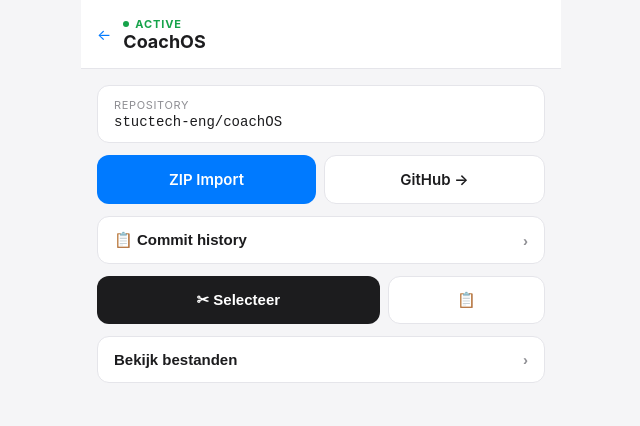
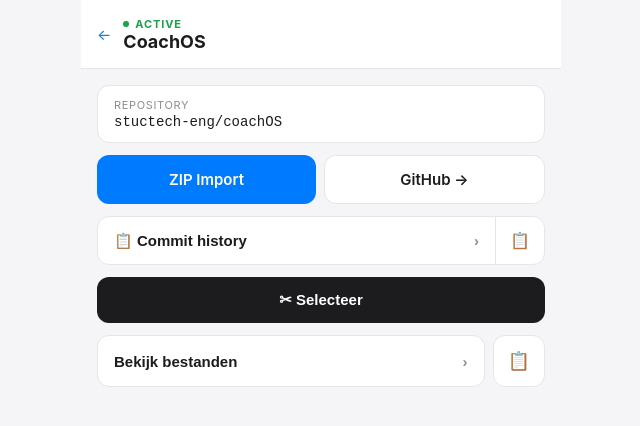
Before and after one commit to stuctech-eng/codesync, a Next.js app: page /projects/coachos in a window 1280 px wide. Shown: the top 426 px of the page, without its empty margins (319-959 px from the left). Built offline with nearby package versions, Linux system fonts and the light colour scheme.

Commit message:
codesync feature — v1.0.173 — 5 jul 2026, 19:50

```diff
--- a/app/projects/[slug]/page.tsx
+++ b/app/projects/[slug]/page.tsx
@@ -49,6 +49,8 @@
   const [commitsLoaded, setCommitsLoaded] = useState(false)
   const [commitsOpen, setCommitsOpen] = useState(false)
   const [commitsLoading, setCommitsLoading] = useState(false)
+  const [commitsCopying, setCommitsCopying] = useState(false)
+  const [commitsCopied, setCommitsCopied] = useState(false)
 
   // Copy to Claude
   const [copyMode, setCopyMode] = useState(false)
@@ -100,6 +102,57 @@
       setError(String(e))
     } finally {
       setCommitsLoading(false)
+    }
+  }
+
+  async function copyToClipboardText(text: string) {
+    try {
+      await navigator.clipboard.writeText(text)
+    } catch {
+      const ta = document.createElement("textarea")
+      ta.value = text
+      ta.style.position = "fixed"
+      ta.style.opacity = "0"
+      document.body.appendChild(ta)
+      ta.focus()
+      ta.select()
+      document.execCommand("copy")
+      document.body.removeChild(ta)
+    }
+  }
+
+  async function copyCommits() {
+    setCommitsCopying(true)
+    setError("")
+    try {
+      let list = commits
+      if (!commitsLoaded) {
+        const res = await fetch(`/api/commits?slug=${slug}`)
+        const data = await res.json()
+        if (!res.ok) throw new Error(data.error)
+        list = data.commits
+        setCommits(data.commits)
+        setCommitsLoaded(true)
+        setCommitsOpen(true)
+      }
+
+      const lines = list.map(c => {
+        const shortSha = c.sha.slice(0, 7)
+        const firstLine = c.message.split("\n")[0]
+        const date = new Date(c.date).toLocaleString("nl-NL")
+        return `${shortSha} — ${firstLine} (${c.author}, ${date})`
+      }).join("\n")
+
+      const context = `# Commit history — ${project.name}\nRepository: ${project.githubRepo}\n\n${lines}`
+
+      await copyToClipboardText(context)
+
+      setCommitsCopied(true)
+      setTimeout(() => setCommitsCopied(false), 2500)
+    } catch (e) {
+      setError(String(e))
+    } finally {
+      setCommitsCopying(false)
     }
   }
 
@@ -184,19 +237,7 @@
 \`\`\`
 ${fileContentsText ? `\n## Key file inhoud\n\n${fileContentsText}` : ""}`
 
-      try {
-        await navigator.clipboard.writeText(context)
-      } catch {
-        const ta = document.createElement("textarea")
-        ta.value = context
-        ta.style.position = "fixed"
-        ta.style.opacity = "0"
-        document.body.appendChild(ta)
-        ta.focus()
-        ta.select()
-        document.execCommand("copy")
-        document.body.removeChild(ta)
-      }
+      await copyToClipboardText(context)
 
       setCopied(true)
       setTimeout(() => setCopied(false), 2500)
@@ -323,19 +364,7 @@
 
 ${fileContents}`
 
-      try {
-        await navigator.clipboard.writeText(context)
-      } catch {
-        const ta = document.createElement("textarea")
-        ta.value = context
-        ta.style.position = "fixed"
-        ta.style.opacity = "0"
-        document.body.appendChild(ta)
-        ta.focus()
-        ta.select()
-        document.execCommand("copy")
-        document.body.removeChild(ta)
-      }
+      await copyToClipboardText(context)
 
       setCopied(true)
       setTimeout(() => setCopied(false), 2500)
@@ -500,13 +529,20 @@
           {/* Commit history */}
           {!copyMode && !deleteMode && (
             <div style={{ marginBottom: 12 }}>
+              <div style={{
+                display: "flex",
+                alignItems: "stretch",
+                background: "var(--card)",
+                border: "1px solid var(--border)",
+                borderRadius: commitsOpen ? "12px 12px 0 0" : 12,
+                overflow: "hidden"
+              }}>
                 <button
                   onClick={loadCommits}
                   style={{
-                  width: "100%",
-                  background: "var(--card)",
-                  border: "1px solid var(--border)",
-                  borderRadius: commitsOpen ? "12px 12px 0 0" : 12,
+                    flex: 1,
+                    background: "none",
+                    border: "none",
                     padding: "14px 16px",
                     fontSize: 15,
                     fontWeight: 600,
@@ -528,6 +564,27 @@
                     }}>›</span>
                   )}
                 </button>
+                <button
+                  onClick={(e) => { e.stopPropagation(); copyCommits() }}
+                  disabled={commitsCopying}
+                  style={{
+                    background: "none",
+                    border: "none",
+                    borderLeft: "1px solid var(--border)",
+                    padding: "14px",
+                    fontSize: 16,
+                    minHeight: 44,
+                    minWidth: 48,
+                    cursor: commitsCopying ? "default" : "pointer",
+                    display: "flex",
+                    alignItems: "center",
+                    justifyContent: "center",
+                    color: commitsCopied ? "#16a34a" : "var(--title)"
+                  }}
+                >
+                  {commitsCopying ? "…" : commitsCopied ? "✓" : "📋"}
+                </button>
+              </div>
 
               {commitsOpen && commits.length > 0 && (
                 <div style={{
@@ -600,29 +657,21 @@
             </div>
           )}
 
-          {/* Kopieer knoppen */}
+          {/* Kopieer naar Claude — selecteer */}
           {!copyMode && !deleteMode && (
-            <div style={{ display: "flex", gap: 8, marginBottom: 12 }}>
+            <div style={{ marginBottom: 12 }}>
               <button onClick={loadAndCopy} style={{
-                flex: 2, background: "#1c1c1e", border: "none",
+                width: "100%", background: "#1c1c1e", border: "none",
                 color: "#ffffff", borderRadius: 12, padding: "14px",
                 fontSize: 15, fontWeight: 600, minHeight: 44, cursor: "pointer",
                 display: "flex", alignItems: "center", justifyContent: "center", gap: 8
               }}>
                 ✂ Selecteer
               </button>
-              <button onClick={copyAll} style={{
-                flex: 1, background: "var(--card)", border: "1px solid var(--border)",
-                color: "var(--title)", borderRadius: 12, padding: "14px",
-                fontSize: 15, fontWeight: 600, minHeight: 44, cursor: "pointer",
-                display: "flex", alignItems: "center", justifyContent: "center"
-              }}>
-                📋
-              </button>
             </div>
           )}
 
-          {/* Bekijk bestanden + delete knop */}
+          {/* Bekijk bestanden + snapshot copy + delete knop */}
           {!copyMode && (
             <div style={{ display: "flex", gap: 8, marginBottom: treeOpen ? 0 : 12 }}>
               <button onClick={loadTree} style={{
@@ -633,6 +682,14 @@
                 <span>{loading ? "Laden..." : treeLoaded ? `${snapshot?.files.length} bestanden` : "Bekijk bestanden"}</span>
                 {!loading && <span style={{ transform: treeOpen ? "rotate(90deg)" : "rotate(0deg)", transition: "transform 0.2s", display: "inline-block", color: "var(--muted)" }}>›</span>}
               </button>
+              {!deleteMode && (
+                <button onClick={copyAll} disabled={loading} style={{
+                  background: "var(--card)", border: "1px solid var(--border)", borderRadius: 12,
+                  padding: "14px", fontSize: 18, color: copied ? "#16a34a" : "var(--title)",
+                  cursor: loading ? "default" : "pointer",
+                  minHeight: 44, minWidth: 48, display: "flex", alignItems: "center", justifyContent: "center"
+                }}>{copied ? "✓" : "📋"}</button>
+              )}
               {treeLoaded && !deleteMode && (
                 <button onClick={() => { setDeleteMode(true); setTreeOpen(true) }} style={{
                   background: "#fff5f5", border: "1px solid #fecaca", borderRadius: 12,
```
Lines whose indentation alone changed are shown as unchanged.
